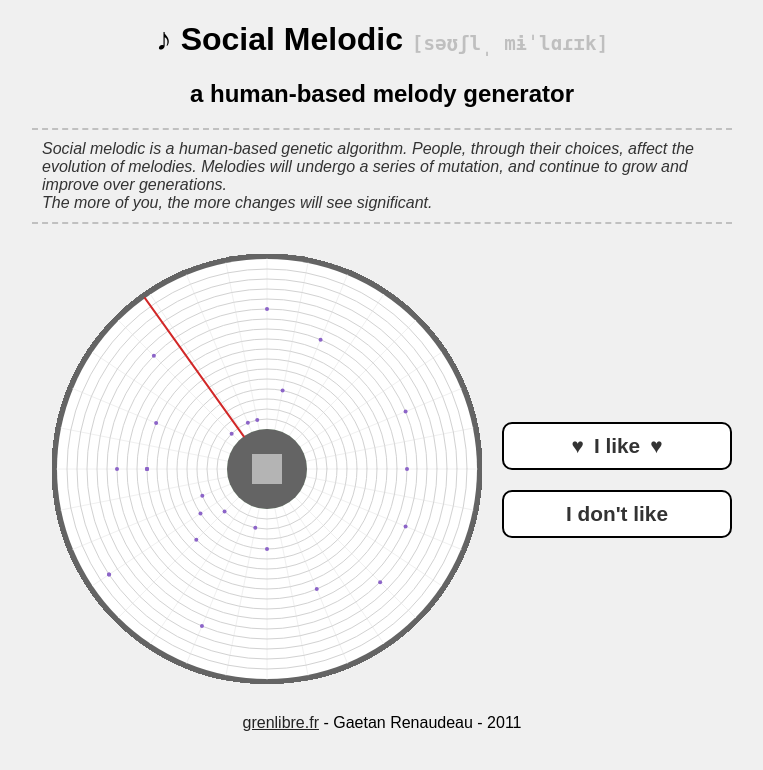
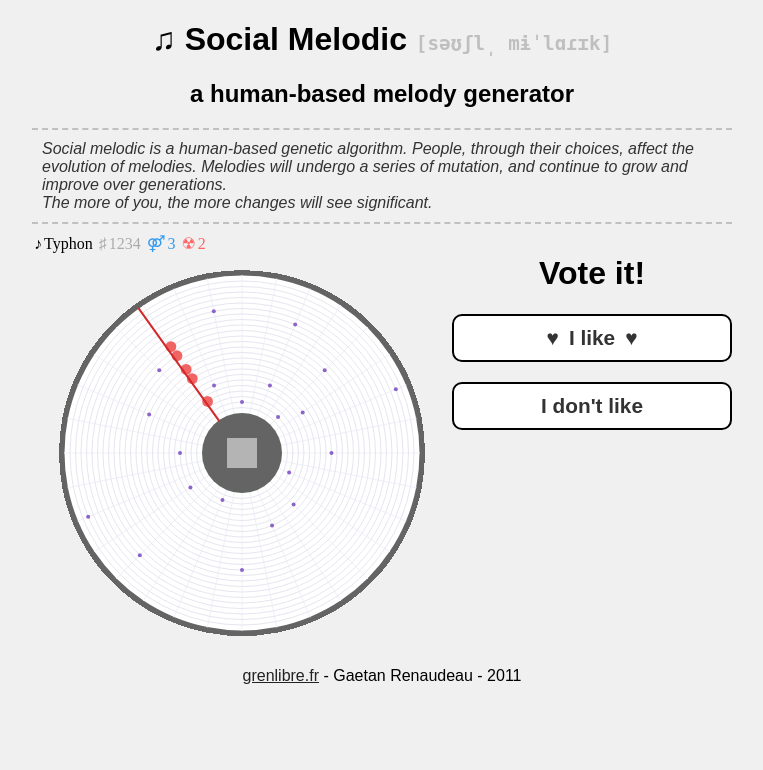
Before and after one commit to gre/Social-Melodic, a plain HTML site: page index.html in a window 1280 px wide. Shown: the whole page, without its empty margins (258-1021 px from the left). Drawn offline with nearby package versions, Linux system fonts and the light colour scheme; a web font is replaced by a local one.

Commit message:
Continued poc

```diff
--- a/index.html
+++ b/index.html
@@ -2,15 +2,14 @@
 <html>
   <head>
     <meta charset="utf-8">
-    <link href='http://fonts.googleapis.com/css?family=Droid+Serif:regular,italic,bold,bolditalic' rel='stylesheet' type='text/css'>
     <link href='http://fonts.googleapis.com/css?family=Droid+Sans:regular,bold' rel='stylesheet' type='text/css'>
+    <link href='http://fonts.googleapis.com/css?family=Coda+Caption:800' rel='stylesheet' type='text/css'>
     <style>
       html, body {
         background: rgb(240, 240, 240);
         font-family: 'Droid Sans', arial, serif;
       }
       h1, h2, h3, h4, h5, h6 {
-        font-family: 'Droid Serif', arial, serif;
         text-align: center;
       }
 
@@ -39,13 +38,12 @@
       }
       #main .choices {
         width: 100%;
-        padding-top: 24%;
         vertical-align: middle;
       }
       #main canvas {
         margin: 10px;
       }
-      #main canvas, #main .choices {
+      #main .playerContainer, #main .choices {
         display: table-cell;
         vertical-align: top;
       }
@@ -72,12 +70,10 @@
       }
 
       .choices li.like:hover {
-        background: #efe;
-        border-color: #090;
+        border-color: #3a0;
       }
       .choices li.dislike:hover {
-        background: #fee;
-        border-color: #900;
+        border-color: #c00;
       }
 
       .choices li.like a:before,
@@ -95,15 +91,19 @@
       .choices.hidden {
         opacity: 0;
       }
-      .choices li {
-        -webkit-transform: translate(300px, 0);
+      .choices.hidden li {
+        -webkit-transform: translate(300px, 0px);
+        -moz-transform: translate(300px, 0px);
+        transform: translate(300px, 0px);
       }
       .choices, .choices li {
         opacity: 1;
-        -webkit-transform: translate(0px, 0);
-        -webkit-transition-duration: 2s;
-        -moz-transition-duration: 2s;
-        transition-duration: 2s;
+        -webkit-transform: translate(0px, 0px);
+        -moz-transform: translate(0px, 0px);
+        transform: translate(0px, 0px);
+        -webkit-transition: 2s opacity, 2s -webkit-transform;
+        -moz-transition: 2s opacity, 2s -moz-transform;
+        transition: 2s opacity, 2s transform;
       }
 
       .phonetic {
@@ -128,8 +128,41 @@
       footer {
         text-align: center;
       }
+
+      .melody-infos {
+        font-family: 'Coda Caption';
+      }
+      .melody-infos .family {
+
+      }
+      .melody-infos .family:before {
+        content: '\266A';
+        margin: 2px;
+      }
+
+      .melody-infos .id {
+        color: #aaa;
+      }
+      .melody-infos .id:before {
+        content: '\266F';
+        margin: 2px;
+      }
+      .melody-infos .generation {
+        color: #39E;
+      }
+      .melody-infos .generation:before {
+        content: '\26A4';
+        margin: 2px;
+      }
+      .melody-infos .mutation {
+        color: #F66;
+      }
+      .melody-infos .mutation:before {
+        content: '\2622';
+        margin: 2px;
+      }
     </style>
-    <title>♪ Social Melodic</title>
+    <title>♫ Social Melodic</title>
     <script type="text/javascript" src="https://ajax.googleapis.com/ajax/libs/jquery/1.5.0/jquery.min.js"></script>
     <script type="text/javascript" src="jsfx/audio.js"></script>
     <script type="text/javascript" src="jsfx/jsfx.js"></script>
@@ -142,7 +175,7 @@
 
   <body>
     <div id="container">
-      <h1>♪ Social Melodic <span class="phonetic">[səʊʃl̩ mɨˈlɑɾɪk]</span></h1>
+      <h1>♫ Social Melodic <span class="phonetic">[səʊʃl̩ mɨˈlɑɾɪk]</span></h1>
       <h2>a human-based melody generator</h2>
 
 
@@ -158,9 +191,18 @@
         <h2><img src="ajax-loader.gif" /> Loading...</h2>
       </div>
 
-      <div id="main" class="player-vote" style="display: none;">
-        <canvas id="player"></canvas>
+      <div id="main" style="display: none;">
+        <div class="playerContainer">
+          <div class="melody-infos">
+            <span class="family" title="Family code name">Typhon</span>
+            <span class="id" title="melody number">1234</span>
+            <span class="generation">3</span>
+            <span class="mutation">2</span>
+          </div>
+          <canvas id="player"></canvas>
+        </div>
         <div class="choices hidden">
+          <h1>Vote it!</h1>
           <ul>
             <li class="like"><a href="#">I like</a></li>
             <li class="dislike"><a href="#">I don't like</a></li>
@@ -180,15 +222,20 @@ $(function(){
     return alert('There is an issue on Chrome+Mac with jsfx library. (Noisy sounds..) Please go on Safari or Firefox until we fix it.');
 
 
+  var randomJustIntonation = function() {
+    var justIntonations = [1,3,5,6,8,10];
+    return Math.floor(12*(Math.random()>0.5 ? 0 : 1)+justIntonations[Math.floor(Math.random()*justIntonations.length)])
+  }
+
   // POC
   new Loader(function(){
     var notes = [];
     for(var i=0; i<32; ++i) {
-      var ens = []
+      var ens = [];
       if( !(i%2==1 && Math.random()>0.2 || i%4==0 && Math.random()>0.8) ) {
-        ens.push(Math.floor(Math.random()*16));
+        ens.push(randomJustIntonation());
         while(Math.random()>0.85) {
-          ens.push(Math.floor(Math.random()*16));
+          ens.push(randomJustIntonation());
         }
       }
       notes.push(ens);
@@ -201,6 +248,10 @@ $(function(){
     });
 
     new melody.Player({
+      width: 400,
+      height: 380,
+      bpm: 280,
+      nbPitch: 24,
       canvas: canvas,
       melody: {
         notes: notes,
--- a/melody-generator.js
+++ b/melody-generator.js
@@ -31,11 +31,11 @@ melody.Generator = function(primitives) {
   }
   var pitchToFreq = function(pitch) {
       var octave = 4;
-      while(pitch>5) {
-        pitch -= 5;
+      while(pitch>11) {
+        pitch -= 12;
         octave ++;
       }
-      return freqScale(440, octave, [1, 3, 5, 6, 8, 10][pitch]);
+      return freqScale(440, octave, pitch);
   }
 
 
--- a/melody-player.js
+++ b/melody-player.js
@@ -2,18 +2,24 @@ if(typeof(melody)=='undefined') melody = {};
 // Melodic Player
 
 /**
+ * bpm : loop per minute
+ * nbPitch : number of pitches (notes)
  * canvas : the canvas dom object
+ * width and height : player dimensions
  * melody.generator : the generator of notes
  * melody.notes : an Array of notes. each index of this array represent a loop instant.
  *           each value of this array is : a number OR an array of number.
  *           a number represent the pitch of the note.
- *           If one loop instant has an array of pitch, two pitches will be played at the same time.
- *
+ *           pitches are values in the equal temperament (12-TET). pitch = 12*octave+tone
+ *           If one loop instant has an array of pitch, pitches will be played at the same time.
  */
 melody.Player = function(o) {
   var player = this;
 
   var canvas = o.canvas;
+  var background = o.background ? o.background : [240,240,240];
+  var width = o.width ? o.width : 450;
+  var height = o.height ? o.height : 450;
   var pitches = o.melody.notes;
   var generator = o.melody.generator;
   var bpm =  o&&o.bpm? o.bpm : 280;
@@ -68,12 +74,11 @@ melody.Player = function(o) {
     var currentLoop;
 
     // layout
-    var width = 450;
-    var height = 450;
     var playCenterRadius =  80;
     var ambiantSpace =  0; // Future
-    var stepHauteur =  20;
     var bassSpace =  10; // Future
+
+    var stepHauteur = Math.floor( (Math.min(width, height) - playCenterRadius - ambiantSpace - bassSpace) / (nbPitch+1));
     var bass =  playCenterRadius + ambiantSpace + stepHauteur*(nbPitch+1);
 
     var startTime;
@@ -85,7 +90,7 @@ melody.Player = function(o) {
       cursor = 0;
       currentLoop = 0;
       startTime = new Date().getTime();
-      $p.background(240);
+      $p.background(background[0], background[1], background[2]);
       drawEnv();
     };
 
@@ -195,7 +200,7 @@ melody.Player = function(o) {
       $p.noFill();
       // Loop lines
       $p.strokeWeight(1);
-      $p.stroke(240);
+      $p.stroke(240, 240, 250);
       for(var i = 0;  i<nbLoop;  ++i) {
         var step =  i*loopStepRad;
         var x =  centerX + (bass/2)*Math.cos(step);
@@ -203,7 +208,7 @@ melody.Player = function(o) {
         $p.line(centerX, centerY, x, y);
       }
       $p.strokeWeight(1);
-      $p.stroke(210);
+      $p.stroke(230, 230, 240);
       // Partition lines
       for(var i = 1;  i<=nbPitch;  ++i) {
         var dist =  playCenterRadius + ambiantSpace + stepHauteur*i;
```
